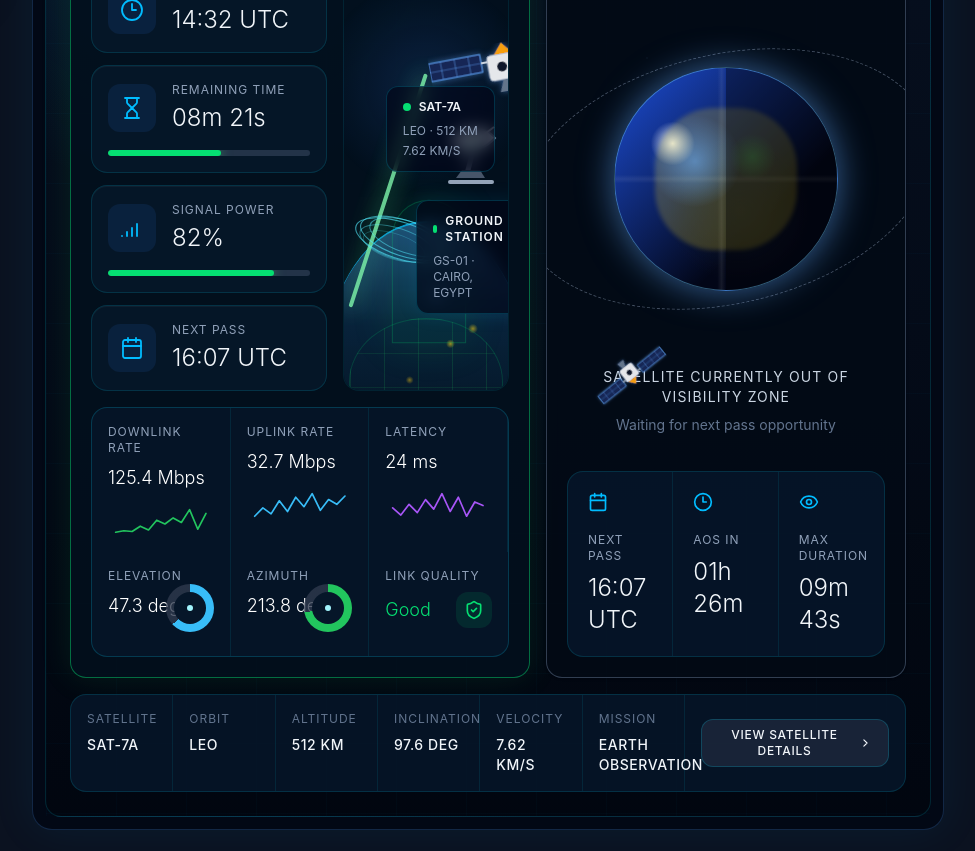
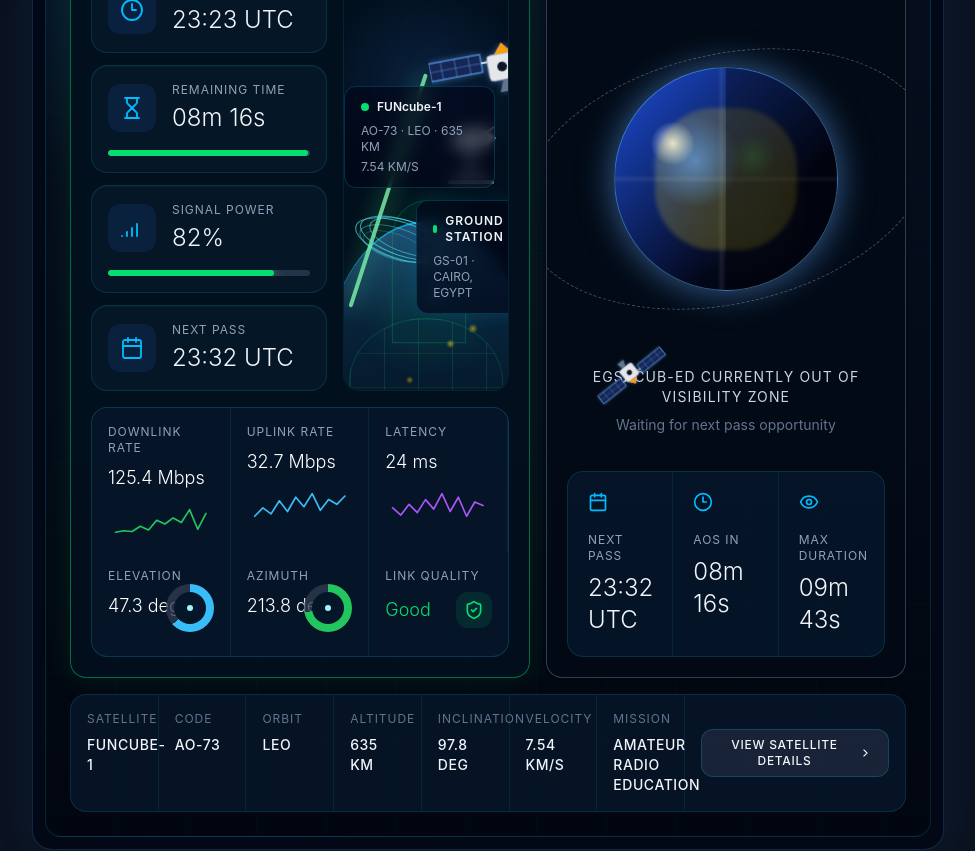
Before and after one commit to ahmedfarghaly261/MCC, a React (Vite) app: page /dashboard in a window 1280 px wide. Shown: the part 820-1671 px from the top of the page, without its empty margins (280-1255 px from the left). Built offline with nearby package versions, Linux system fonts and the light colour scheme; sample sign-in values are in the browser's storage.

Commit message:
Refactor the Visibility zone view

```diff
--- a/src/pages/dashboard/composables/CurrentVisibilityCard.tsx
+++ b/src/pages/dashboard/composables/CurrentVisibilityCard.tsx
@@ -1,3 +1,4 @@
+import { useEffect, useMemo, useState } from "react";
 import { motion } from "framer-motion";
 import {
   Calendar,
@@ -35,20 +36,27 @@ type Telemetry = {
   gauge?: number;
 };
 
-type VisibilityData = {
-  isInZone: boolean;
-  satellite: {
+type TrackedSatellite = {
   name: string;
+  code: string;
   orbit: string;
   altitude: string;
   inclination: string;
   velocity: string;
   mission: string;
-  };
   station: {
     code: string;
     location: string;
   };
+  passDurationSeconds: number;
+  signalPower: number;
+  telemetry: Telemetry[];
+};
+
+type VisibilityData = {
+  isInZone: boolean;
+  activeSatellite: TrackedSatellite;
+  nextSatellite: TrackedSatellite;
   pass: {
     enteredZone: string;
     remainingTime: string;
@@ -61,31 +69,21 @@ type VisibilityData = {
   telemetry: Telemetry[];
 };
 
-const isInZone = true;
-
-const VISIBILITY_DATA: VisibilityData = {
-  isInZone,
-  satellite: {
-    name: "SAT-7A",
+const SATELLITES: TrackedSatellite[] = [
+  {
+    name: "FUNcube-1",
+    code: "AO-73",
     orbit: "LEO",
-    altitude: "512 KM",
-    inclination: "97.6 deg",
-    velocity: "7.62 KM/S",
-    mission: "Earth Observation",
-  },
+    altitude: "635 KM",
+    inclination: "97.8 deg",
+    velocity: "7.54 KM/S",
+    mission: "Amateur Radio Education",
     station: {
       code: "GS-01",
       location: "Cairo, Egypt",
     },
-  pass: {
-    enteredZone: "14:32 UTC",
-    remainingTime: "08m 21s",
-    remainingPercent: 56,
+    passDurationSeconds: 501,
     signalPower: 82,
-    nextPass: "16:07 UTC",
-    aosIn: "01h 26m",
-    maxDuration: "09m 43s",
-  },
     telemetry: [
       {
         label: "Downlink Rate",
@@ -124,17 +122,75 @@ const VISIBILITY_DATA: VisibilityData = {
         icon: ShieldCheck,
       },
     ],
-};
+  },
+  {
+    name: "EGSACUB-ED",
+    code: "EGSACUB-ED",
+    orbit: "LEO",
+    altitude: "512 KM",
+    inclination: "51.6 deg",
+    velocity: "7.62 KM/S",
+    mission: "Educational CubeSat",
+    station: {
+      code: "GS-02",
+      location: "Cairo, Egypt",
+    },
+    passDurationSeconds: 583,
+    signalPower: 76,
+    telemetry: [
+      {
+        label: "Downlink Rate",
+        value: "98.7 Mbps",
+        accent: "green",
+        sparkline: [16, 24, 21, 29, 26, 36, 32, 41, 37, 45, 35, 39],
+      },
+      {
+        label: "Uplink Rate",
+        value: "28.3 Mbps",
+        accent: "blue",
+        sparkline: [12, 18, 16, 24, 19, 27, 22, 30, 24, 33, 26, 31],
+      },
+      {
+        label: "Latency",
+        value: "31 ms",
+        accent: "purple",
+        sparkline: [32, 27, 35, 29, 38, 31, 42, 33, 37, 28, 34, 30],
+      },
+      {
+        label: "Elevation",
+        value: "41.9 deg",
+        accent: "blue",
+        gauge: 57,
+      },
+      {
+        label: "Azimuth",
+        value: "188.4 deg",
+        accent: "green",
+        gauge: 64,
+      },
+      {
+        label: "Link Quality",
+        value: "Stable",
+        accent: "green",
+        icon: ShieldCheck,
+      },
+    ],
+  },
+];
+
+const CYCLE_START_MS = Date.now();
 
 export default function CurrentVisibilityCard({
   data,
 }: CurrentVisibilityCardProps) {
   void data;
 
-  return <SatelliteVisibilityZone data={VISIBILITY_DATA} />;
+  return <SatelliteVisibilityZone />;
 }
 
-function SatelliteVisibilityZone({ data }: { data: VisibilityData }) {
+function SatelliteVisibilityZone() {
+  const data = useSatelliteVisibilityCycle();
+
   return (
     <section className="mt-10 overflow-hidden rounded-2xl border border-blue-400/20 bg-[#020815] p-3 text-white shadow-[0_0_45px_rgba(14,165,233,0.08)]">
       <div className="relative rounded-xl border border-cyan-400/15 bg-[radial-gradient(circle_at_18%_10%,rgba(14,165,233,0.14),transparent_28%),linear-gradient(180deg,rgba(8,18,34,0.94),rgba(1,6,16,0.96))] p-4 sm:p-6">
@@ -167,6 +223,95 @@ function SatelliteVisibilityZone({ data }: { data: VisibilityData }) {
       </div>
     </section>
   );
+}
+
+function useSatelliteVisibilityCycle() {
+  const [now, setNow] = useState(() => Date.now());
+
+  useEffect(() => {
+    const timerId = window.setInterval(() => {
+      setNow(Date.now());
+    }, 1000);
+
+    return () => window.clearInterval(timerId);
+  }, []);
+
+  return useMemo(() => buildVisibilityData(now), [now]);
+}
+
+function buildVisibilityData(now: number): VisibilityData {
+  const totalCycleSeconds = SATELLITES.reduce(
+    (total, satellite) => total + satellite.passDurationSeconds,
+    0,
+  );
+  let elapsedInCycle = Math.floor((now - CYCLE_START_MS) / 1000);
+  elapsedInCycle =
+    ((elapsedInCycle % totalCycleSeconds) + totalCycleSeconds) %
+    totalCycleSeconds;
+
+  let activeIndex = 0;
+  let elapsedInPass = elapsedInCycle;
+
+  for (let index = 0; index < SATELLITES.length; index += 1) {
+    const duration = SATELLITES[index].passDurationSeconds;
+
+    if (elapsedInPass < duration) {
+      activeIndex = index;
+      break;
+    }
+
+    elapsedInPass -= duration;
+  }
+
+  const activeSatellite = SATELLITES[activeIndex];
+  const nextSatellite = SATELLITES[(activeIndex + 1) % SATELLITES.length];
+  const remainingSeconds =
+    activeSatellite.passDurationSeconds - elapsedInPass;
+  const passStartedAt = now - elapsedInPass * 1000;
+  const nextPassAt = now + remainingSeconds * 1000;
+
+  return {
+    isInZone: true,
+    activeSatellite,
+    nextSatellite,
+    pass: {
+      enteredZone: `${formatUtcTime(passStartedAt)} UTC`,
+      remainingTime: formatCountdown(remainingSeconds),
+      remainingPercent:
+        (remainingSeconds / activeSatellite.passDurationSeconds) * 100,
+      signalPower: activeSatellite.signalPower,
+      nextPass: `${formatUtcTime(nextPassAt)} UTC`,
+      aosIn: formatCountdown(remainingSeconds),
+      maxDuration: formatCountdown(nextSatellite.passDurationSeconds),
+    },
+    telemetry: activeSatellite.telemetry,
+  };
+}
+
+function formatCountdown(totalSeconds: number) {
+  const safeSeconds = Math.max(0, Math.floor(totalSeconds));
+  const hours = Math.floor(safeSeconds / 3600);
+  const minutes = Math.floor((safeSeconds % 3600) / 60);
+  const seconds = safeSeconds % 60;
+
+  if (hours > 0) {
+    return `${hours.toString().padStart(2, "0")}h ${minutes
+      .toString()
+      .padStart(2, "0")}m`;
+  }
+
+  return `${minutes.toString().padStart(2, "0")}m ${seconds
+    .toString()
+    .padStart(2, "0")}s`;
+}
+
+function formatUtcTime(timestamp: number) {
+  return new Intl.DateTimeFormat("en-GB", {
+    hour: "2-digit",
+    minute: "2-digit",
+    hour12: false,
+    timeZone: "UTC",
+  }).format(timestamp);
 }
 
 function ActivePassVisualization({ data }: { data: VisibilityData }) {
@@ -206,11 +351,7 @@ function ActivePassVisualization({ data }: { data: VisibilityData }) {
     >
       <CardContent className="relative h-full min-h-[620px] p-4 sm:p-5">
         <div className="relative z-30 flex items-start justify-between gap-3">
-          <PanelTitle
-            active={data.isInZone}
-            title="Current Pass"
-            subtitle="In View"
-          />
+          <PanelTitle active={data.isInZone} title="Current Pass" subtitle="In View" />
           <StatusBadge
             className={data.isInZone ? "" : "opacity-40"}
             dotClassName="bg-green-400"
@@ -275,7 +416,7 @@ function OutOfZoneVisualization({ data }: { data: VisibilityData }) {
         <div className="relative z-20 flex items-start justify-between gap-3">
           <PanelTitle
             active={!data.isInZone}
-            title="Next Pass"
+            title={data.nextSatellite.name}
             subtitle="Out of Zone"
           />
           <StatusBadge
@@ -302,7 +443,7 @@ function OutOfZoneVisualization({ data }: { data: VisibilityData }) {
 
         <div className="relative z-20 mt-2 text-center">
           <p className="text-sm uppercase tracking-[0.08em] text-slate-300">
-            Satellite currently out of visibility zone
+            {data.nextSatellite.name} currently out of visibility zone
           </p>
           <p className="mt-2 text-sm text-slate-500">
             Waiting for next pass opportunity
@@ -394,16 +535,17 @@ function TelemetryCard({ telemetry }: { telemetry: Telemetry }) {
 
 function SummaryStrip({ data }: { data: VisibilityData }) {
   const summary = [
-    ["Satellite", data.satellite.name],
-    ["Orbit", data.satellite.orbit],
-    ["Altitude", data.satellite.altitude],
-    ["Inclination", data.satellite.inclination],
-    ["Velocity", data.satellite.velocity],
-    ["Mission", data.satellite.mission],
+    ["Satellite", data.activeSatellite.name],
+    ["Code", data.activeSatellite.code],
+    ["Orbit", data.activeSatellite.orbit],
+    ["Altitude", data.activeSatellite.altitude],
+    ["Inclination", data.activeSatellite.inclination],
+    ["Velocity", data.activeSatellite.velocity],
+    ["Mission", data.activeSatellite.mission],
   ];
 
   return (
-    <div className="relative z-10 mt-4 grid gap-0 overflow-hidden rounded-xl border border-cyan-400/15 bg-[#061629]/90 md:grid-cols-[repeat(3,minmax(0,1fr))] xl:grid-cols-[repeat(6,minmax(0,1fr))_220px]">
+    <div className="relative z-10 mt-4 grid gap-0 overflow-hidden rounded-xl border border-cyan-400/15 bg-[#061629]/90 md:grid-cols-[repeat(3,minmax(0,1fr))] xl:grid-cols-[repeat(7,minmax(0,1fr))_220px]">
       {summary.map(([label, value]) => (
         <div
           key={label}
@@ -655,7 +797,8 @@ function GroundStationLabel({ data }: { data: VisibilityData }) {
           Ground Station
         </p>
         <p className="mt-2 uppercase text-slate-400">
-          {data.station.code} &middot; {data.station.location}
+          {data.activeSatellite.station.code} &middot;{" "}
+          {data.activeSatellite.station.location}
         </p>
       </div>
     </div>
@@ -667,12 +810,13 @@ function SatelliteLabel({ data }: { data: VisibilityData }) {
     <div className="absolute right-[8%] top-[28%] z-30 rounded-lg border border-cyan-400/20 bg-slate-950/65 px-4 py-3 text-xs backdrop-blur">
       <p className="flex items-center gap-2 font-semibold text-slate-100">
         <span className="h-2 w-2 rounded-full bg-green-400" />
-        {data.satellite.name}
+        {data.activeSatellite.name}
       </p>
       <p className="mt-2 text-slate-400">
-        {data.satellite.orbit} &middot; {data.satellite.altitude}
+        {data.activeSatellite.code} &middot; {data.activeSatellite.orbit}{" "}
+        &middot; {data.activeSatellite.altitude}
       </p>
-      <p className="mt-1 text-slate-400">{data.satellite.velocity}</p>
+      <p className="mt-1 text-slate-400">{data.activeSatellite.velocity}</p>
     </div>
   );
 }
```
Lines whose indentation alone changed are shown as unchanged.
